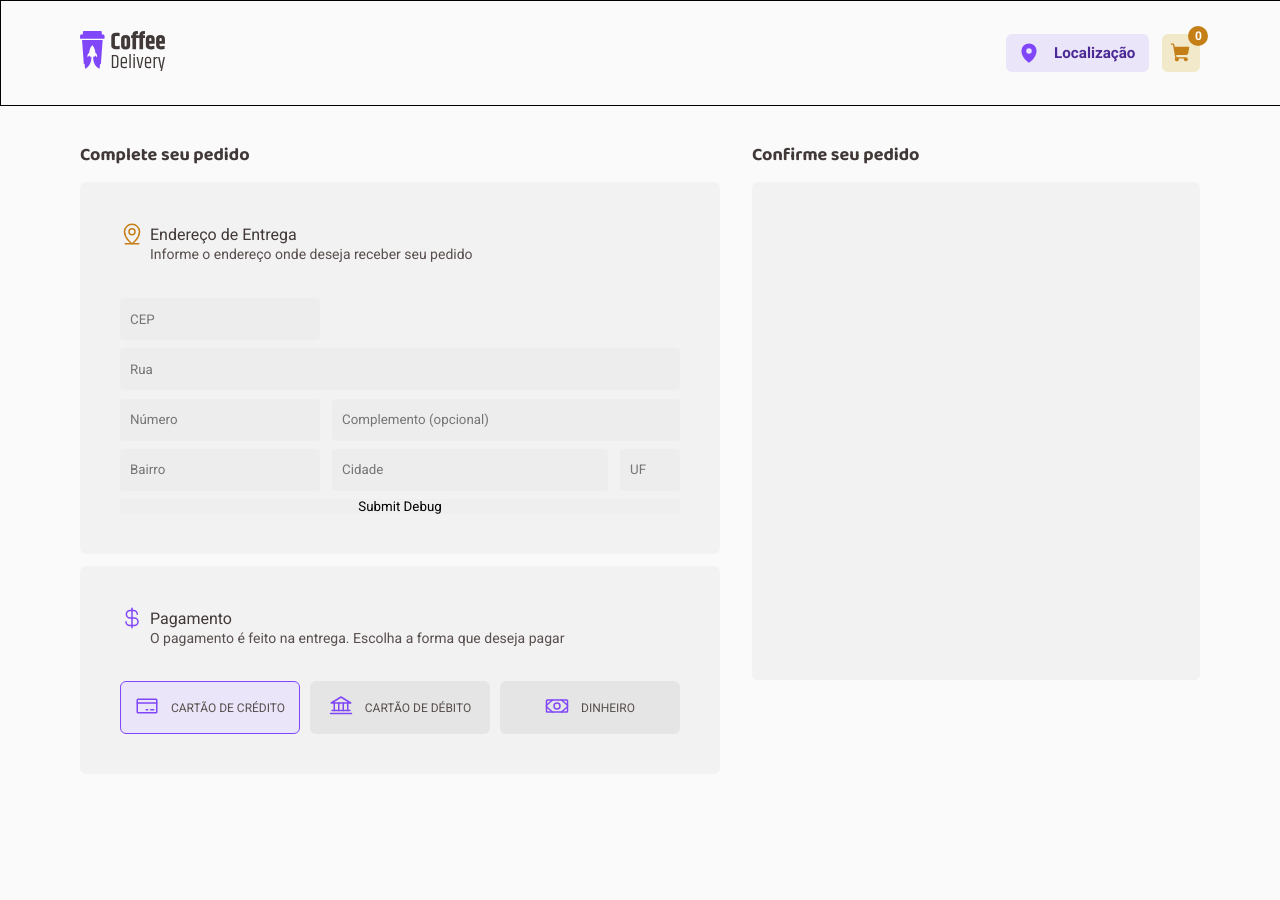
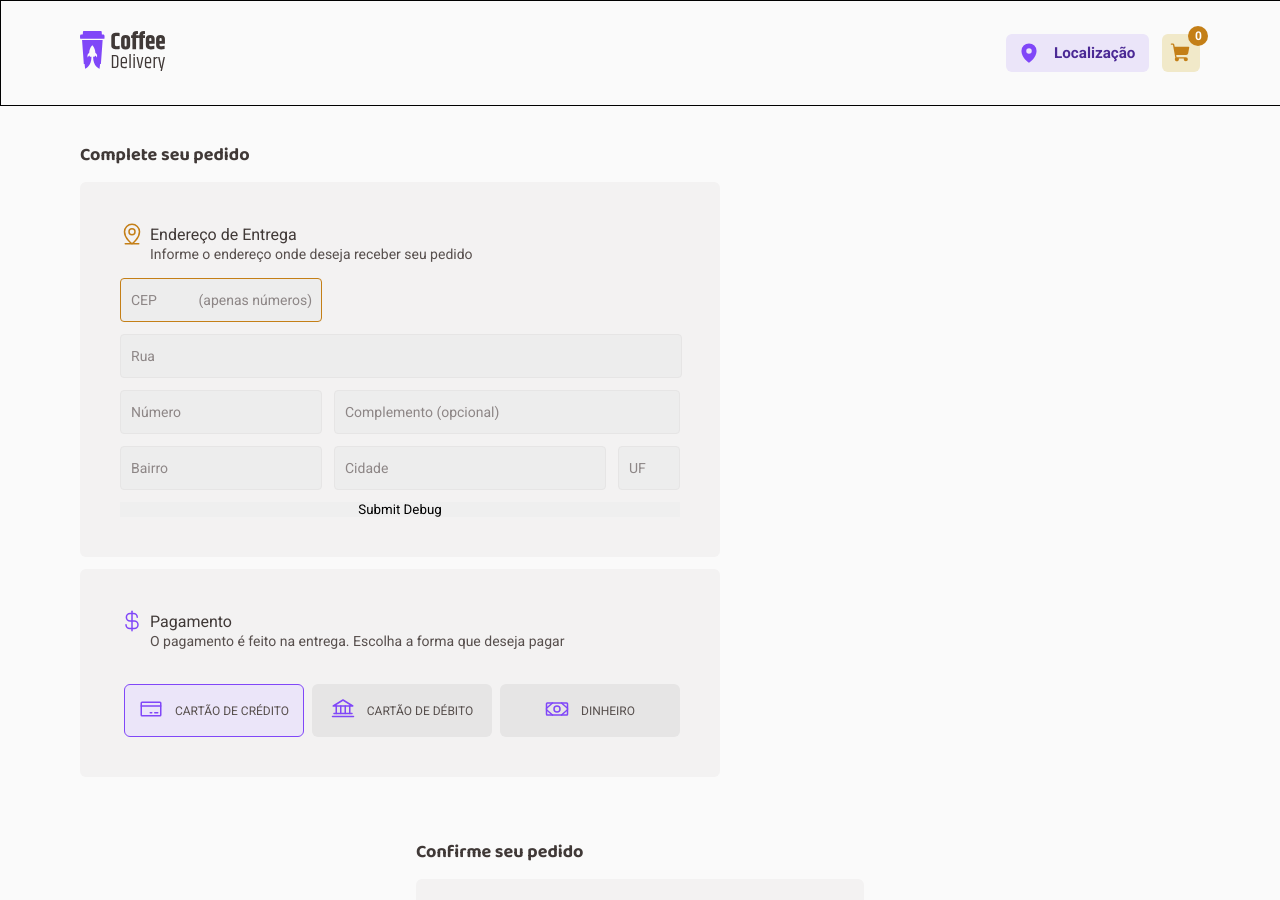
Before and after one commit to eoliveiradev/Coffee-Delivery, a React (Vite) app: page /checkout in a window 1280 px wide. Shown: the top 900 px of the page. Before the commit the page ends 800 px from the top, so only its background shows below. Built offline with nearby package versions, Linux system fonts and the light colour scheme.

Commit message:
Added cep validation to CompleteOrder.tsx

```diff
--- a/src/components/Header/Header.tsx
+++ b/src/components/Header/Header.tsx
@@ -56,10 +56,11 @@ export function DefaultHeader() {
             )}
           </LocationSelectionMenuContext.Provider>
 
-          <Link to={"/checkout"}>
-            <CartWrapper
-              onFocus={() => setIsSelectingLocation(false)}
-            >
+          <Link
+            to={"/checkout"}
+            onFocus={() => setIsSelectingLocation(false)}
+          >
+            <CartWrapper>
               <span>{numberOfItemsInCart}</span>
               <ShoppingCart
                 size={22}
--- a/src/components/Header/styles.ts
+++ b/src/components/Header/styles.ts
@@ -120,4 +120,9 @@ export const CartWrapper = styled.div`
 
     border-radius: 50%;
   }
+
+  &:focus-visible, :hover{
+    outline: 2px solid black;
+    outline-offset: 2px;
+  }
 `
--- a/src/pages/Checkout/Checkout.tsx
+++ b/src/pages/Checkout/Checkout.tsx
@@ -24,24 +24,27 @@ export function Checkout() {
   const { register, handleSubmit, watch, formState: { errors } } = addressForm;
 
   function onSubmit(data: any) {
+    console.log("submit")
     alert(JSON.stringify(data))
   }
 
   return (
+    <CheckoutContainer>
 
-    <CheckoutContainer>
-      <form onSubmit={handleSubmit(onSubmit)}>
-        <div className="wrapper">
-          <FormProvider {...addressForm}>
+      <div className="wrapper">
+
+        <FormProvider {...addressForm}>
+          <form onSubmit={handleSubmit(onSubmit)}>
             <CompleteOrder
               paymentMethod={paymentMethod}
               setPaymentMethod={setPaymentMethod}
             />
-          </FormProvider>
-          <ConfirmOrder />
-        </div>
-      </form>
+          </form>
+        </FormProvider>
+        <ConfirmOrder />
+
+      </div>
+
     </ CheckoutContainer>
-
   )
 }
--- a/src/pages/Checkout/components/CompleteOrder/CompleteOrder.tsx
+++ b/src/pages/Checkout/components/CompleteOrder/CompleteOrder.tsx
@@ -1,5 +1,6 @@
 import { Bank, CreditCard, CurrencyDollar, MapPinLine, Money, Target } from "phosphor-react";
 import React, { useState } from "react";
+import axios from "axios"
 import { useForm, SubmitHandler, appendErrors, useFormContext } from "react-hook-form";
 import {
   AddressFormContainer,
@@ -13,9 +14,37 @@ interface CompleteOrderProps {
   setPaymentMethod: React.Dispatch<React.SetStateAction<string>>;
 }
 
+
+//https://brasilapi.com.br/api/cep/v2/{cep}
+
 export function CompleteOrder(props: CompleteOrderProps) {
 
   const {register, handleSubmit, watch, formState: { errors }} = useFormContext()
+  const [isCepInvalid, setIsCepInvalid] = useState(false)
+  const [wasCepFound, setWasCepFound] = useState(false)
+  const [cepData, setCepData] = useState<any>({})
+
+  let cep : string
+  function handleCepChange(){
+    const CEP_API_URL = `https://brasilapi.com.br/api/cep/v2/{${cep}}`
+
+    console.log(cep)
+    if(cep.length == 8){
+      axios.get(CEP_API_URL)
+      .then(response => {
+        console.log(response.data)
+        setCepData(response.data)
+        setWasCepFound(true)
+        setIsCepInvalid(false)
+      })
+      .catch(error => {
+        console.log(error)
+        setIsCepInvalid(true)
+      })
+    }else if(cep.length > 8){
+      setIsCepInvalid(true)
+    }
+  }
 
   return (
     <CompleteOrderContainer>
@@ -46,10 +75,15 @@ export function CompleteOrder(props: CompleteOrderProps) {
               <input
                 id="cep"
                 type="number"
-                placeholder="CEP"
-                {...register("cep", { required: true, minLength: 8})}
+                placeholder="CEP            (apenas números)"
+                {...register("cep", { required: true, minLength: 8, maxLength: 8})}
+                onChange={(e) => {
+                  cep = e.target.value;
+                  handleCepChange()
+                }}
+                autoFocus
               />
-              {errors.cep &&
+              {(errors.cep || isCepInvalid) &&
                 <div
                   className="invalid__input-message"
                 >
@@ -62,6 +96,8 @@ export function CompleteOrder(props: CompleteOrderProps) {
               id="rua"
               type="text"
               placeholder="Rua"
+              value={wasCepFound ? cepData.street : null}
+
               {...register("rua")}
             />
 
@@ -94,18 +130,21 @@ export function CompleteOrder(props: CompleteOrderProps) {
                 id="bairro"
                 type="text"
                 placeholder="Bairro"
+                value={wasCepFound ? cepData.neighborhood : null}
                 {...register("bairro")}
               />
               <input
                 id="cidade"
                 type="text"
                 placeholder="Cidade"
+                value={wasCepFound ? cepData.city : null}
                 {...register("cidade")}
               />
               <input
                 id="uf"
                 type="text"
                 placeholder="UF"
+                value={wasCepFound ? cepData.state : null}
                 {...register("uf")}
               />
             </div>
--- a/src/pages/Checkout/components/CompleteOrder/styles.ts
+++ b/src/pages/Checkout/components/CompleteOrder/styles.ts
@@ -32,7 +32,7 @@ export const BaseFormContainer = styled.div`
   padding: 40px;
 
   @media(max-width: 1200px){
-    padding: 2vw;
+    padding: 6vw 2vw;
   }
 
   background-color: lightPink;
@@ -80,10 +80,12 @@ export const AddressFormContainer = styled(BaseFormContainer)`
   .form__wrapper{
     display: flex;
     flex-direction: column;
-    justify-content: space-between;
+    gap: 12px;
 
     width: 100%;
     min-height: 216px;
+
+    margin-top: 12px;
 
     label{
       position: relative;
@@ -102,7 +104,9 @@ export const AddressFormContainer = styled(BaseFormContainer)`
         font-size: 0.8rem;
         color: white;
         background-color: #a6312b;
-        opacity: 0.9;
+        opacity: 1;
+
+        z-index: 999;
       }
     }
 
@@ -111,9 +115,19 @@ export const AddressFormContainer = styled(BaseFormContainer)`
 
       text-indent: 10px;
 
+      border: 1px solid ${props => props.theme["base-colors"]["base-button"]};
       border-radius: 4px;
 
       background-color: ${props => props.theme["base-colors"]["base-input"]};
+
+      ::placeholder {
+        color: ${props => props.theme["base-colors"]["base-label"]};
+        font-size: 0.875rem;
+      }
+
+      &:focus{
+        border: 1px solid ${props => props.theme["product-colors"]["yellow-dark"]};
+      }
 
       &::-webkit-outer-spin-button,
       &::-webkit-inner-spin-button {
@@ -173,13 +187,22 @@ export const ChoosePaymentMethodContainer = styled(BaseFormContainer)`
     min-height: 51px;
 
     input{
-      display: none;
+      display: hidden;
+      width: 0px;
+      height: 0px;
     }
 
     input:checked + label{
       border: 1px solid ${props => props.theme["product-colors"]["purple"]};
       background-color: ${props => props.theme["product-colors"]["purple-light"]};
     }
+
+    input[type=radio]:focus-visible + label{
+      outline: 2px solid black;
+      outline-offset: 2px;
+      border: 1px solid transparent;
+    }
+
     label{
       display: flex;
       justify-content: center;
```
